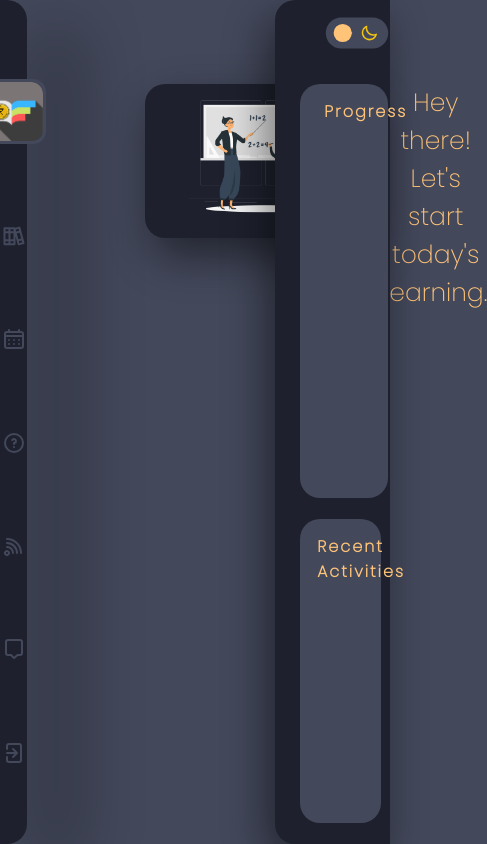
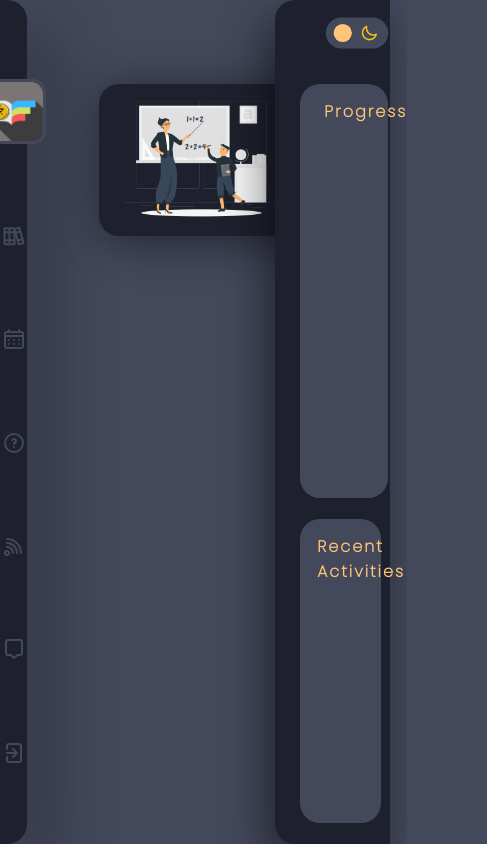
Before and after one commit to rjrealworld/iLEarn, a React (Create React App) app in the folder ilearn/: page / in a window 390 px wide. Shown: the whole page, 487 px wide, since content can reach past the window. Built offline with nearby package versions, Linux system fonts and the light colour scheme.

Commit message:
Changes some of the px to %

```diff
--- a/ilearn/src/CenterBar.css
+++ b/ilearn/src/CenterBar.css
@@ -17,20 +17,20 @@
     background: var(--dark-mode-bg-color);
     border-radius: 20px 20px;
     position:absolute;
-    left:210px;
+    left:15%;
     right:202px;
     top:10%;
     width: 50%;
-    height: 150px;
+    height: 18%;
     display: flex;
     flex-direction: row;
     justify-content: space-between;
     padding-left: 25px;
-    box-shadow: 8px 18px 44px var(--box-shadow-color);
+    box-shadow: 3px 5px 44px var(--box-shadow-color);
 }
 
 .centerImage {
-    height: 150px;
+    height: 102%;
     padding-left: 30px;
     margin-right: 50px;
 }
@@ -71,9 +71,9 @@
     }
 }
 
-@media only screen and (max-width: 1024px) {
+@media only screen and (min-device-width: 1024px) and (max-device-width: 1439px) {
     .centerBar  {
-      left: 145px;
+      left: 15%;
       height: 154px;
     }
 
@@ -87,10 +87,10 @@
     }
 }
 
-@media only screen and (min-width: 2560px) {
+@media only screen and (min-device-width: 2560px) {
       .centerBar  {
-        left: 380px;
-        height: 254px;
+        left: 15.5%;
+        height: 18%;
       }
 
       .centerBar p {
--- a/ilearn/src/Sidebar.css
+++ b/ilearn/src/Sidebar.css
@@ -22,7 +22,7 @@
     flex-direction: column;
     justify-content: space-evenly;
     align-items: center;
-    box-shadow: 43px 26px 68px var(--box-shadow-color);
+    box-shadow: 15px 26px 68px var(--box-shadow-color);
 }
 
 .sidebar-logo {
@@ -41,10 +41,6 @@
 }
 
 @media only screen and (max-width: 1024px) {
-    /* .sidebar-logo {
-        height: 10%;
-    } */
-
     .sidebar-icons {
         transform: scale(1);
     }
```
